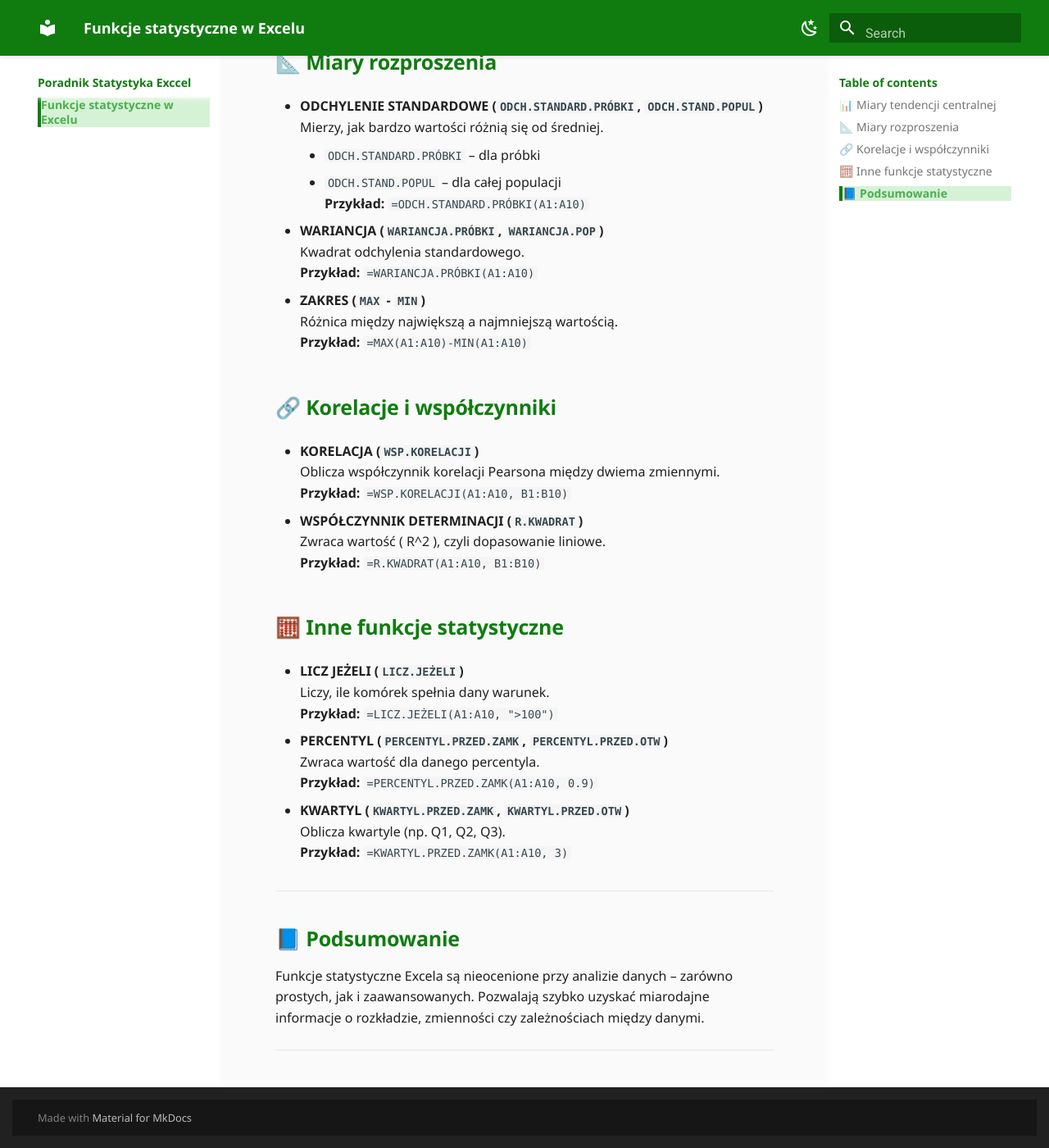
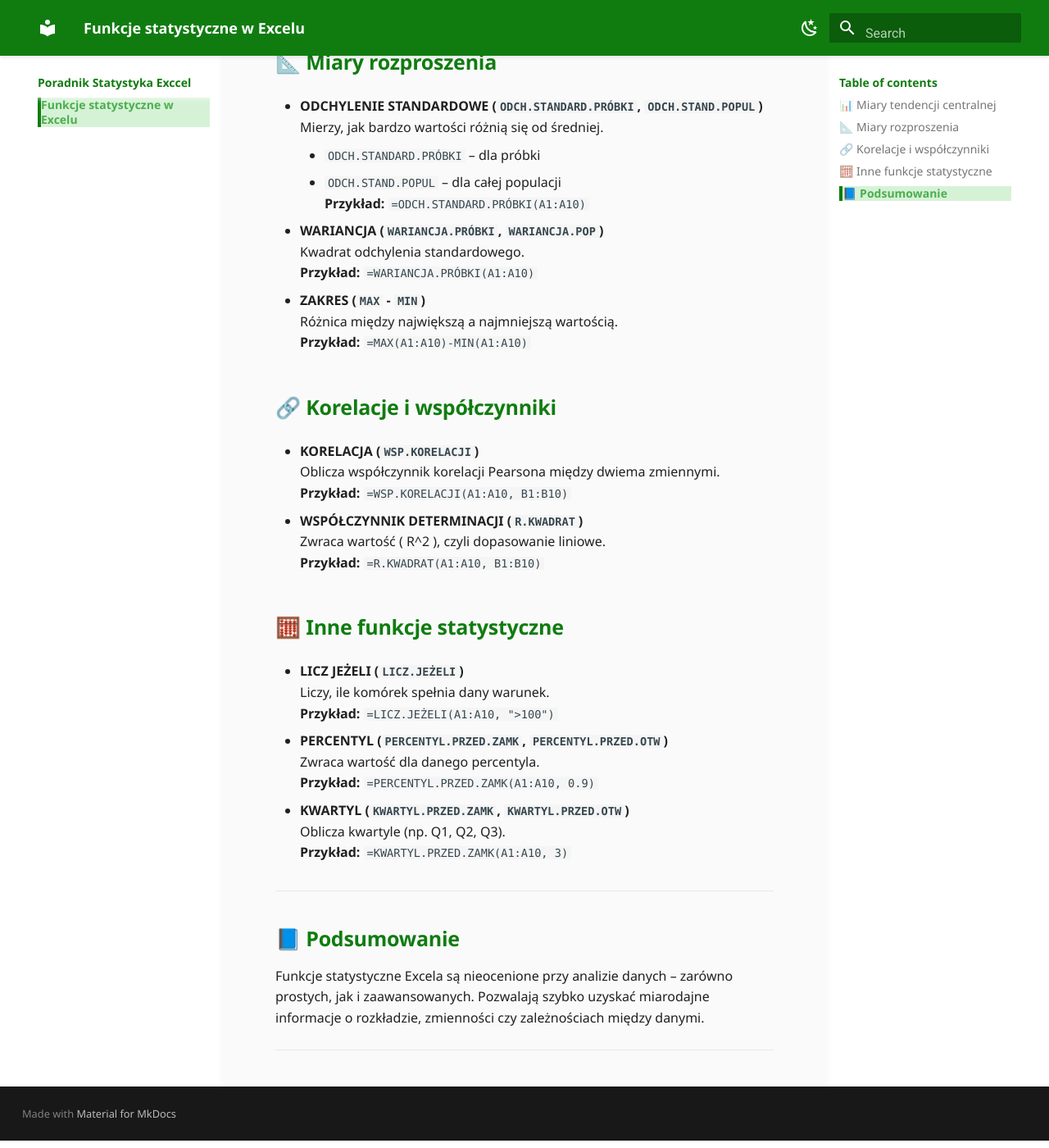
Before and after one commit to Filipek27/Projekt-na-SWPG-Produkcyjny, an MkDocs documentation site: the page built from docs/index.md, in a window 1280 px wide and 1400 px high, scrolled down 657 px. Shown: the whole window at 82% size. Built offline with MkDocs 1.6.1 and Material for MkDocs 9.7.7, drawn with Linux system fonts in a browser that asks for light colours.

Commit message:
Naprawa stopki strony

```diff
--- a/docs/assets/css/custom.css
+++ b/docs/assets/css/custom.css
@@ -70,6 +70,27 @@ code {
   border-top: 1px solid #ddd;
 }
 
+/* Base footer style for both modes */
+.md-footer,
+.md-footer-meta {
+  background-color: #181818 !important;
+  color: #777;
+  border-top: none;
+  box-shadow: none;
+  padding: 0;
+  margin: 0;
+}
+
+/* Remove inner spacing/padding that causes visual boxes */
+.md-footer-meta__inner {
+  background: none !important;
+  padding: 15px !important;  /* or your preferred padding */
+  margin: 0 auto;
+  max-width: 100%;
+  box-shadow: none;
+}
+
+
 /* CIEMNY MOTYW */
 body[data-md-color-scheme="slate"] {
   background-color: #121212 !important;
@@ -115,3 +136,7 @@ body[data-md-color-scheme="slate"] .md-nav__link--active {
   color: #d6f2d6;
   border-left: 4px solid #107C10;
 }
+
+body[data-md-color-scheme="slate"] .md-footer-meta {
+  background-color: #181818 !important;
+}
```
